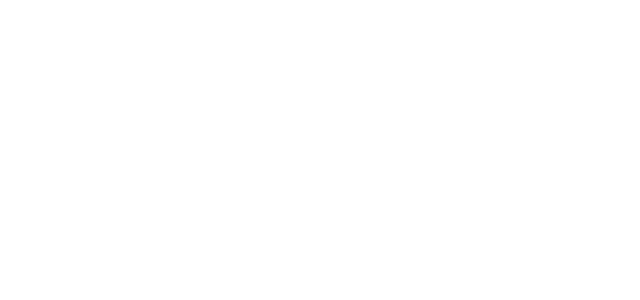
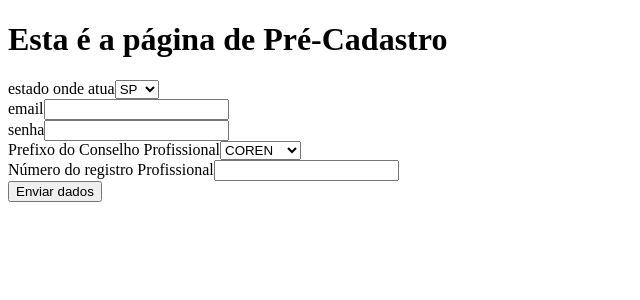
Before and after one commit to FelixMembrive/desafio-gama-lacrou-gr3, a React (Vite) app: page /signup in a window 1280 px wide. Before the commit this address had no page. Shown: the top 300 px of the page, without its empty margins (0-640 px from the left). Built offline with nearby package versions, Linux system fonts and the light colour scheme.

Commit message:
componentes básicos e estrutura da página de login criados

```diff
--- a/src/Routes.tsx
+++ b/src/Routes.tsx
@@ -2,6 +2,7 @@
 import Login from "./pages/Login";
 import Profile from "./pages/Profile";
 import Register from "./pages/Register";
+import SignUp from "./pages/SignUp";
 
 
 export default function RoutesComponent() {
@@ -9,6 +10,7 @@
       <Routes>
         <Route path="login" element={<Login />} />
         <Route path="profile" element={<Profile />} />
+        <Route path="signup" element={<SignUp />} />
         <Route path="register" element={<Register />} />
       </Routes>
   );
--- /dev/null
+++ b/src/components/Button/index.tsx
@@ -0,0 +1,16 @@
+import { Link } from "react-router-dom";
+
+interface IButtonProps {
+    to: string;
+    text: string;
+    className?: string;
+    onPress?: VoidFunction;
+}
+
+export default function Login(props: IButtonProps) {
+    return (
+        <div className={"button" + props.className}>
+        <Link to={props.to} onClick={props.onPress}>{props.text}</Link>
+        </div>
+    )
+}
--- /dev/null
+++ b/src/components/Input/index.tsx
@@ -0,0 +1,47 @@
+interface IInputProps {
+  className?: string;
+  labelText?: string;
+  labelClassName?: string;
+  labelId?: string;
+  inputId: string;
+  name?: string;
+  type: string;
+  placeholder?: string;
+  value?: string;
+  required?: boolean;
+  form?: string;
+}
+
+export default function Input(props: IInputProps) {
+  return (
+    <div className={"input" + props.className}>
+      <label
+        htmlFor={props.inputId}
+        id={props.labelId}
+        className={props.labelClassName}
+      >
+        {props.labelText}
+      </label>
+      {props.required ? (
+        <input
+          type={props.type}
+          name={props.name}
+          id={props.inputId}
+          placeholder={props.placeholder}
+          value={props.value}
+          form={props.form}
+          required
+        />
+      ) : (
+        <input
+          type={props.type}
+          name={props.name}
+          id={props.inputId}
+          placeholder={props.placeholder}
+          value={props.value}
+          form={props.form}
+        />
+      )}
+    </div>
+  );
+}
--- a/src/pages/Login/index.tsx
+++ b/src/pages/Login/index.tsx
@@ -1,7 +1,44 @@
-import { Link } from "react-router-dom";
+import { useNavigate } from "react-router-dom";
+import Button from "../../components/Button";
+import Input from "../../components/Input";
+
+//fornece as opções de fazer login (leva ao perfil) ou pré-cadastro(leva ao signUp)
 
 export default function Login() {
-    return (
-        <h1>Esta é a página de Login</h1>
-    )
+  const navigate = useNavigate();
+
+  const handleSubmit = (e: any) => {
+    e.preventDefault();
+    navigate("/profile");
+  };
+  return (
+    <>
+      <h1>Esta é a página de Login</h1>
+
+      <form id="login-form" onSubmit={handleSubmit}>
+        <Input
+          labelText="email"
+          inputId="email-input-login"
+          name="email"
+          type="email"
+          required={true}
+        />
+        <Input
+          labelText="senha"
+          inputId="password-input-login"
+          name="password"
+          type="password"
+          required={true}
+        />
+      </form>
+      <Input
+          className="submit"
+          inputId="submit-login"
+          name="submit"
+          type="submit"
+          form="login-form"
+        />
+      <Button to="/signup" text="Quero me tornar um profissional parceiro!" />
+    </>
+  );
 }
--- a/src/pages/Profile/index.tsx
+++ b/src/pages/Profile/index.tsx
@@ -1,4 +1,6 @@
 import { Link } from "react-router-dom";
+
+//fornece a opção de completar as informações (leva ao pós-cadastro)
 
 export default function Profile() {
     return (
--- a/src/pages/Register/index.tsx
+++ b/src/pages/Register/index.tsx
@@ -1,8 +1,10 @@
 import React from 'react';
 import { Link } from "react-router-dom";
 
+//leva à página de login, para que a pessoa possa entrar no perfil
+
 export default function Register() {
     return (
-        <h1>Esta é a página de Login</h1>
+        <h1>Esta é a página de Cadastro</h1>
     )
 }
--- /dev/null
+++ b/src/pages/SignUp/index.tsx
@@ -0,0 +1,61 @@
+import { useNavigate } from "react-router-dom";
+import Input from "../../components/Input";
+
+//mostra alerta/modal/página que diz que em 24h você receberá um link levando ao cadastro
+
+export default function SignUp() {
+    const navigate = useNavigate();
+
+  const handleSubmit = (e: any) => {
+    e.preventDefault();
+    //!mudar redirecionamento assim que soubermos pra onde redirecionar
+    navigate("/login");
+  };
+
+  return (
+    <>
+      <h1>Esta é a página de Pré-Cadastro</h1>
+     <form id="signup-form" onSubmit={handleSubmit}>
+     <label htmlFor="state-select-login">estado onde atua</label>
+      <select name="state" id="state-select-login">
+        <option value="SP">SP</option>
+        <option value="BA">BA</option>
+        <option value="MG">MG</option>
+      </select>
+      <Input
+        labelText="email"
+        type="email"
+        name="email"
+        inputId="email-input-signup"
+      />
+      <Input
+        labelText="senha"
+        type="password"
+        name="password"
+        inputId="password-input-signup"
+      />
+      <label htmlFor="council-select-login">
+        Prefixo do Conselho Profissional
+      </label>
+      <select name="council" id="council-select-login">
+        <option value="COREN">COREN</option>
+        <option value="CREFITO">CREFITO</option>
+        <option value="CRFa">CRFa</option>
+      </select>
+      <Input
+        labelText="Número do registro Profissional"
+        type="text"
+        name="council-number"
+        inputId="council-number-input-signup"
+      />
+     </form>
+     <Input
+        form="signup-form"
+        type="submit"
+        name="submit-signup"
+        inputId="submit-signup"
+        value="Enviar dados"
+      />
+    </>
+  );
+}
```
